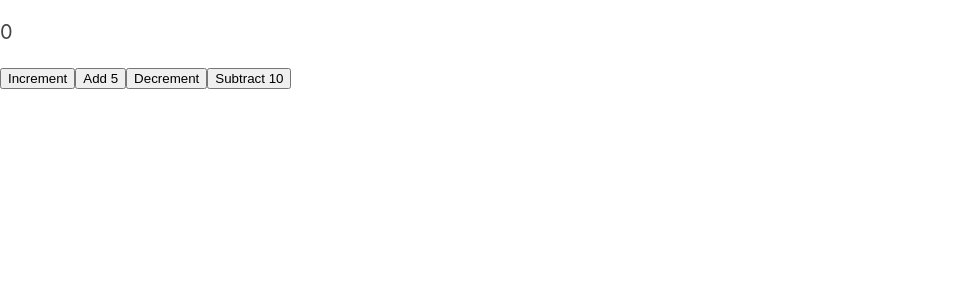
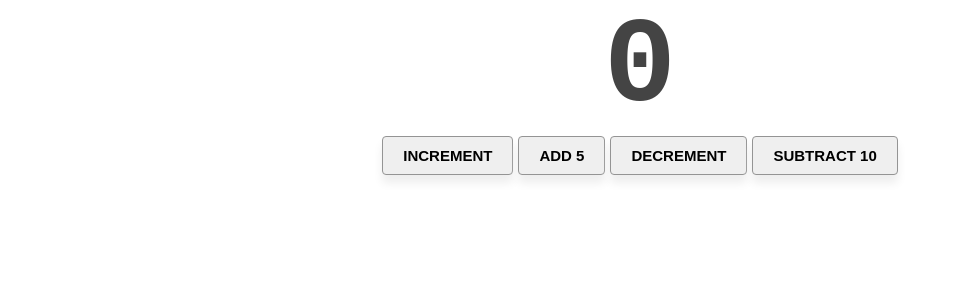
Before and after one commit to thehaystacker/reactjs-playground, a React app: page / in a window 1280 px wide. Shown: the top 300 px of the page, without its empty margins (0-961 px from the left). Built offline with nearby package versions, Linux system fonts and the light colour scheme.

Commit message:
Styles added

```diff
--- /dev/null
+++ b/src/Components/Counter/Counter.css
@@ -0,0 +1,35 @@
+.counter {
+  width: 50%;
+  margin: 0 auto;
+}
+
+.txt-counter {
+  text-align: center;
+  font-size: 6em;
+  margin: 0;
+  font-family: monospace;
+  font-weight: 900;
+}
+
+.action-btns {
+  text-align: center;
+}
+.btn-actions:last-child {
+  margin: 0;
+}
+.btn-actions {
+  border: 1px solid #949494;
+  font-size: 15px;
+  text-transform: uppercase;
+  font-weight: 600;
+  padding: 10px 20px;
+  border-radius: 4px;
+  box-shadow: 0px 8px 10px #eee;
+  margin-right: 5px;
+  outline: none;
+  cursor: pointer;
+  transition: all 0.3s ease-in;
+}
+.btn-actions:hover, .btn-actions:active, .btn-actions:focus {
+  background-color: #f0f0f0;
+}
--- a/src/Components/Counter/Counter.js
+++ b/src/Components/Counter/Counter.js
@@ -1,4 +1,5 @@
 import React, { Component } from "react";
+import './Counter.css';
 import { connect } from "react-redux";
 
 class Counter extends Component {
```
